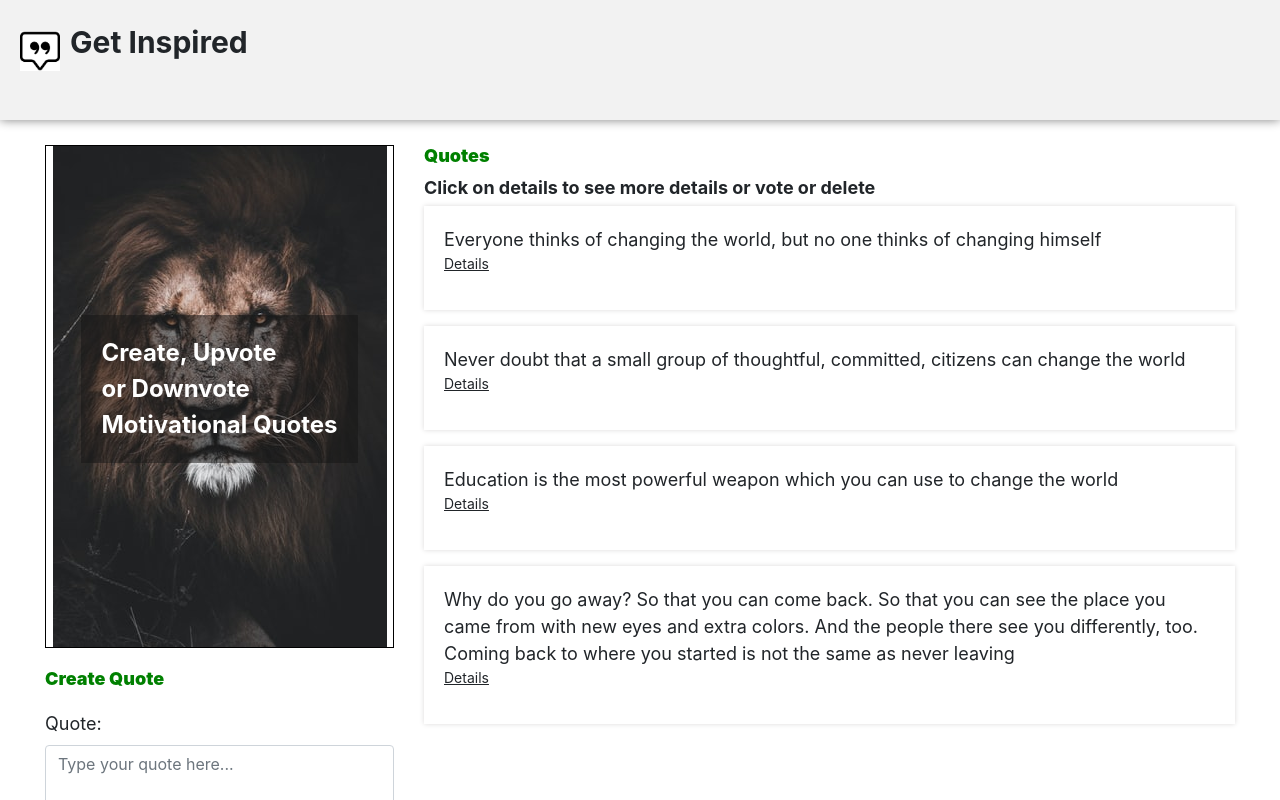
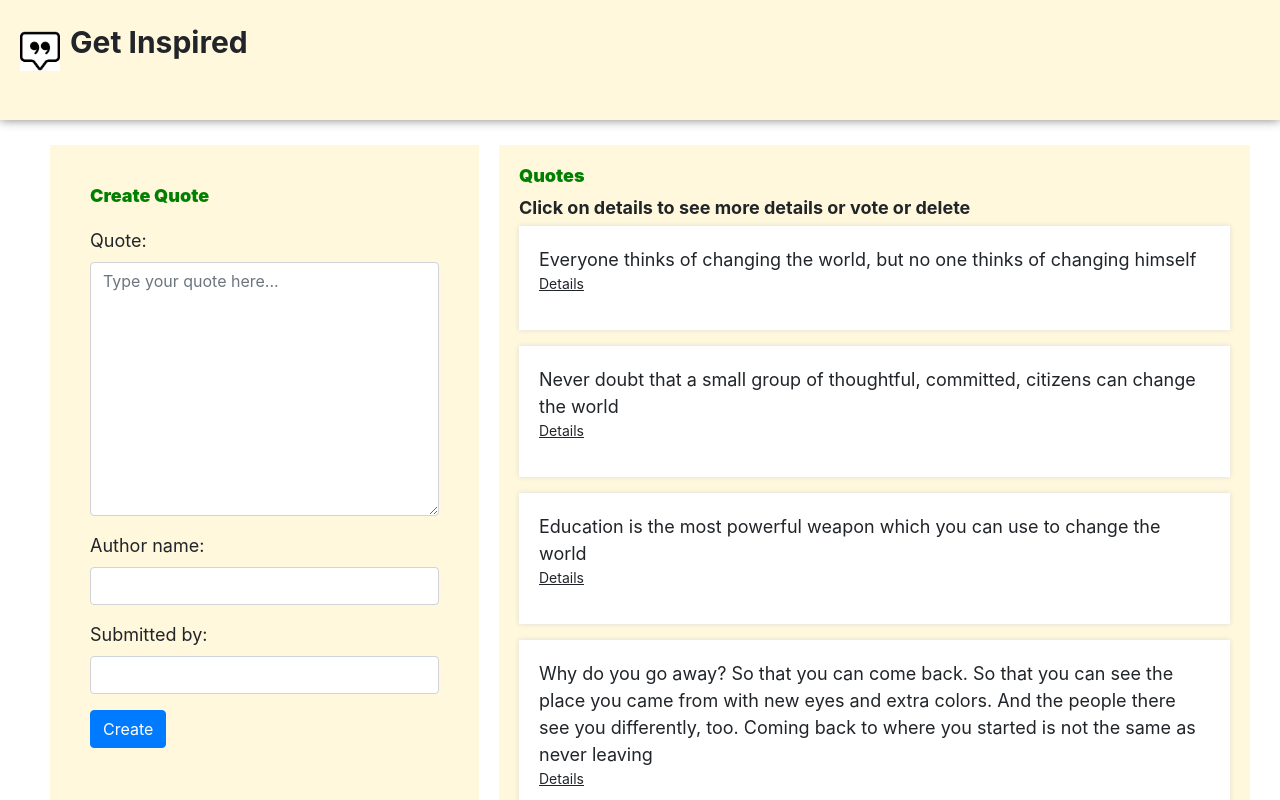
Before and after one commit to AugustineKadima/Quotes, an Angular app: page / in a window 1280 px wide. Shown: the top 800 px of the page. Built offline with nearby package versions, Linux system fonts and the light colour scheme.

Commit message:
Remove bg img

```diff
--- a/src/app/app.component.css
+++ b/src/app/app.component.css
@@ -12,7 +12,7 @@ nav{
     left: 0px;
     width: 100%;
     z-index: 2;
-    background-color: rgb(242, 242, 242);
+    background-color: cornsilk;
     height: 15vh;
 
 }
--- a/src/app/quotes/quotes.component.css
+++ b/src/app/quotes/quotes.component.css
@@ -12,6 +12,9 @@
 
 .topImgForm{
     width: 100%;
+    background-color: cornsilk;
+    margin-left: 20px;
+    padding: 20px;
 }
 
 .hero{
@@ -44,7 +47,9 @@ h2{
     padding: 20px;
 }
 .leadTxt{
-    margin-top: 20px;
+
+    background-color: cornsilk;
+    padding: 20px;
 }
 
 
@@ -61,6 +66,7 @@ h4{
 blockquote{
     padding: 20px;
     box-shadow: 0px 0px 5px rgb(220, 218, 218);
+    background-color: white;
 }
 blockquote .blockElement{
     display: flex;
--- a/src/app/quotes/quotes.component.html
+++ b/src/app/quotes/quotes.component.html
@@ -2,13 +2,13 @@
 <div class="fullPage container-fluid">
     <div class="mainSection">
         <div class="topImgForm col ">
-            <div class="hero" >
+            <!-- <div class="hero" >
                 <img src="/assets/images/lion2.jpeg" alt="lion-img">
                 <div class="heroContent">
                     <p>Create, Upvote <br> or Downvote <br> Motivational Quotes</p>
                 </div>
 
-            </div>
+            </div> -->
             <div class="leadTxt">
                 <h2>Create Quote</h2>
                <app-create-quote (addQuote)="addNewQuote($event)"></app-create-quote>
```
